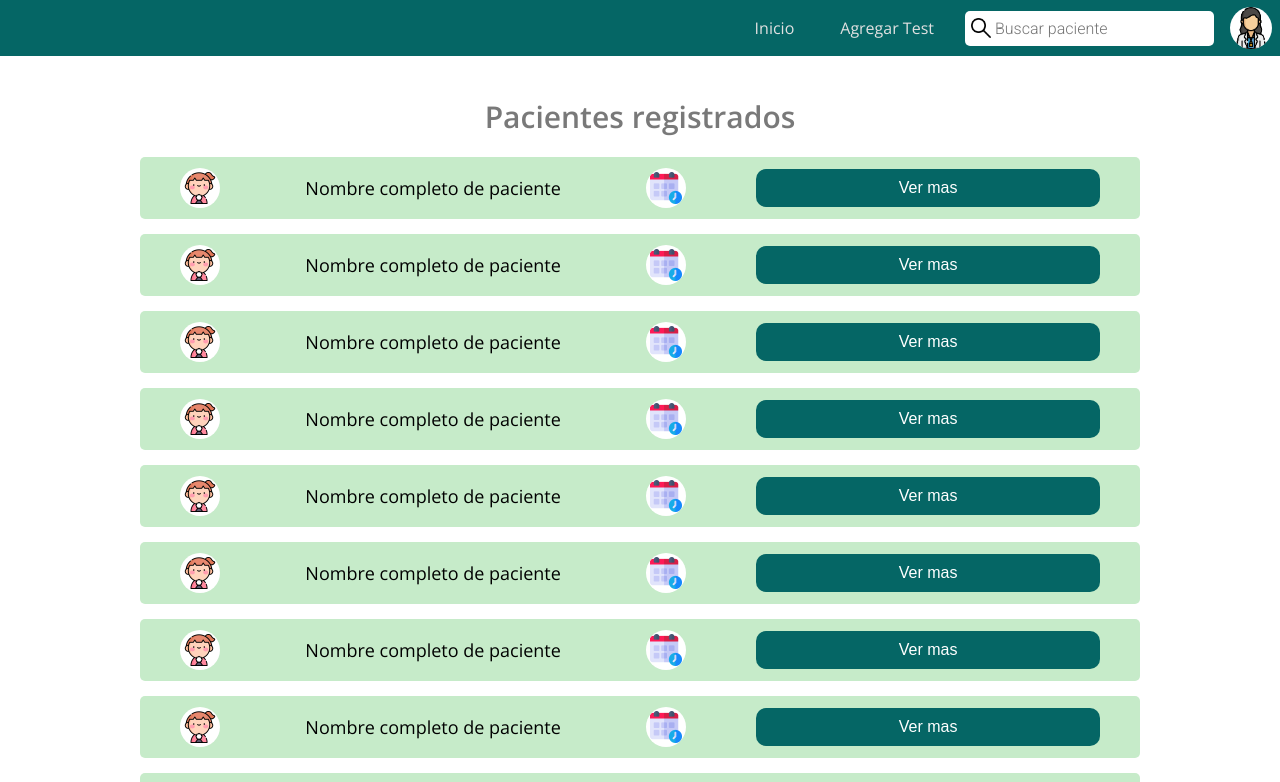
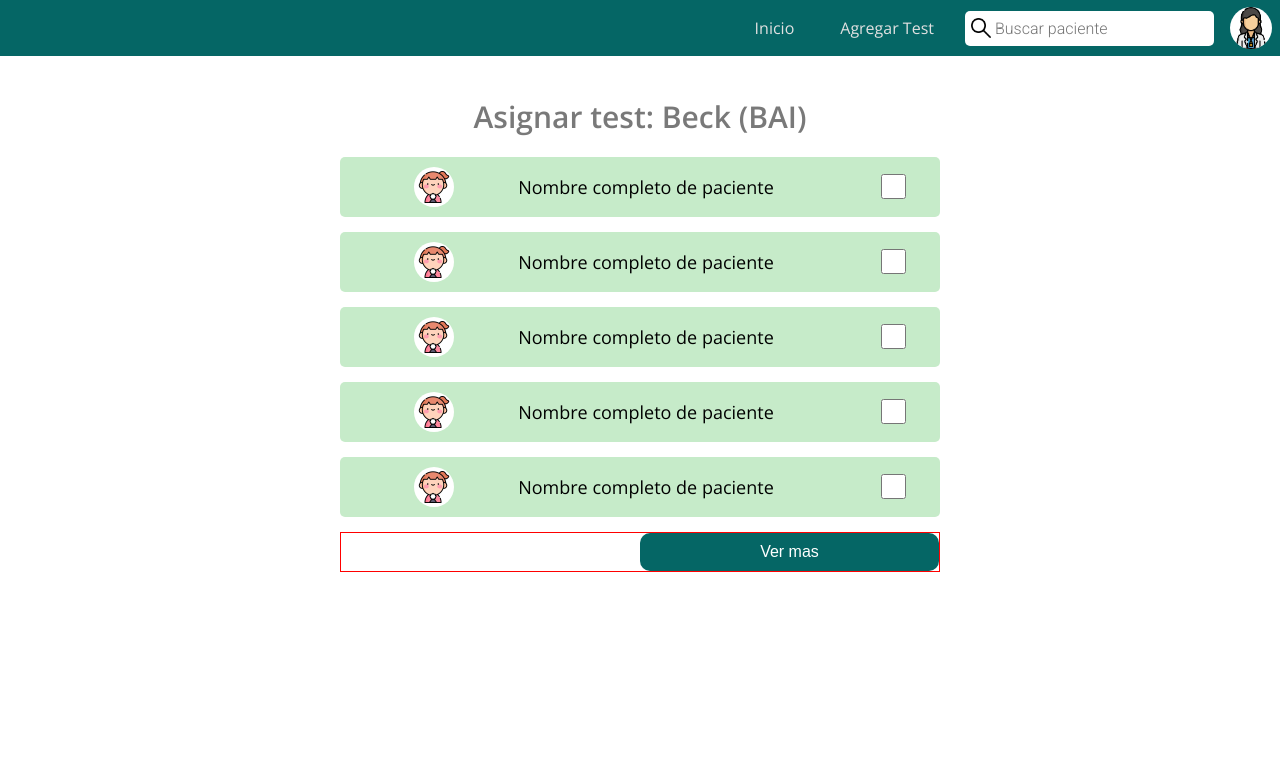
Before and after one commit to canamend/SocialServiceApp, an Angular app: page /login in a window 1280 px wide. Shown: the top 782 px of the page. Built offline with nearby package versions, Linux system fonts and the light colour scheme.

Commit message:
Estilos para el componente de asignar Test

```diff
--- a/src/app/admin/layout/layout/layout.component.html
+++ b/src/app/admin/layout/layout/layout.component.html
@@ -1,2 +1,3 @@
 <app-navbar></app-navbar>
-<app-main></app-main>
+<!-- <app-main></app-main> -->
+<app-set-test></app-set-test>
--- a/src/app/admin/pages/set-test/set-test.component.html
+++ b/src/app/admin/pages/set-test/set-test.component.html
@@ -1 +1,58 @@
-<p>set-test works!</p>
+<div class="container set-test">
+    <h2 class="title">Asignar test: Beck (BAI)</h2>
+    <ul class="items">
+        <li class="item">
+            <div class="item-info">
+                <figure>
+                    <img class="img" src="assets/images/girl.png" alt="icono de usuario">
+                </figure>
+                <h3 class="item-name">Nombre completo de paciente</h3>
+            </div>
+            <input class= "check-box" type= "checkbox">
+        </li>
+
+        <li class="item">
+            <div class="item-info">
+                <figure>
+                    <img class="img" src="assets/images/girl.png" alt="icono de usuario">
+                </figure>
+                <h3 class="item-name">Nombre completo de paciente</h3>
+            </div>
+            <input class= "check-box" type= "checkbox">
+        </li>
+
+        <li class="item">
+            <div class="item-info">
+                <figure>
+                    <img class="img" src="assets/images/girl.png" alt="icono de usuario">
+                </figure>
+                <h3 class="item-name">Nombre completo de paciente</h3>
+            </div>
+            <input class= "check-box" type= "checkbox">
+        </li>
+
+        <li class="item">
+            <div class="item-info">
+                <figure>
+                    <img class="img" src="assets/images/girl.png" alt="icono de usuario">
+                </figure>
+                <h3 class="item-name">Nombre completo de paciente</h3>
+            </div>
+            <input class= "check-box" type= "checkbox">
+        </li>
+
+        <li class="item">
+            <div class="item-info">
+                <figure>
+                    <img class="img" src="assets/images/girl.png" alt="icono de usuario">
+                </figure>
+                <h3 class="item-name">Nombre completo de paciente</h3>
+            </div>
+            <input class= "check-box" type= "checkbox">
+        </li>
+    </ul>
+    <div class="btn-container">
+        <button class="btn btn-primary">Ver mas</button>
+    </div>
+
+</div>
--- a/src/styles.css
+++ b/src/styles.css
@@ -192,6 +192,7 @@ body{
     width: 100%;
     margin: 40px auto;
 }
+
 .container .title{
     margin: 0 0 20px 0;
 }
@@ -215,7 +216,8 @@ body{
     width: 60%;
     display: flex;
     justify-content: space-between;
-    align-items: center;
+    align-items:
+    center;
     margin: 0 40px;
 }
 .item-name{
@@ -246,3 +248,29 @@ body{
         text-align: center;
     }
 }
+/* Set-Test Component */
+.check-box{
+    width: 25px;
+    height: 25px;
+    margin-top: 7px;
+}
+
+.container.set-test{
+    max-width: 600px;
+}
+.container.set-test .item{
+    padding: 10px 0px;
+}
+.container.set-test .item:hover{
+    background-color: #C6EBC9;
+    color: #000;
+}
+
+.btn-container{
+    display: flex;
+    justify-content: flex-end;
+    border: 1px solid red;
+}
+.btn-container .btn{
+    width: 50%;
+}
```
Also changed, not shown: src/app/admin/pages/main/main.component.html (line endings or trailing spaces), src/app/app.component.html (line endings or trailing spaces).
